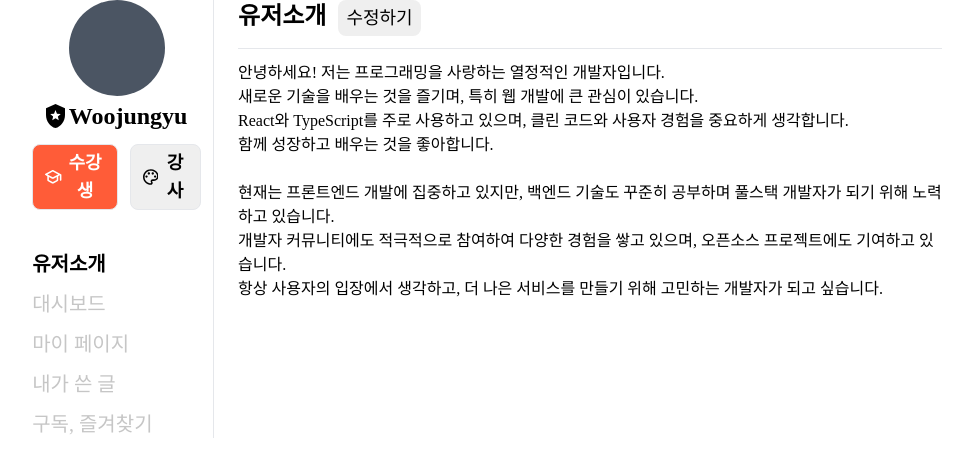
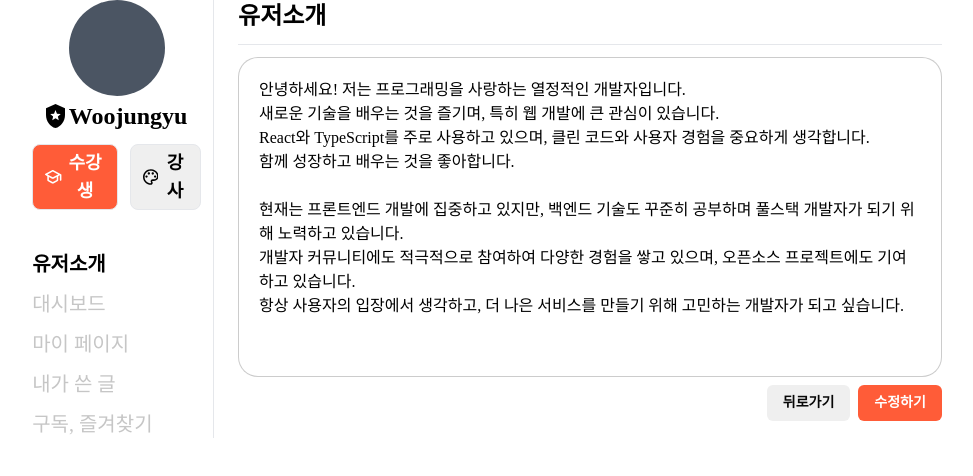
Before and after one commit to dnwnsrb11/grimtalk, a React (Vite) app: page /mypage in a window 1280 px wide. Both pictures are taken after a click on the button "수정하기". Shown: the top 476 px of the page, without its empty margins (153-1126 px from the left). Built offline with nearby package versions, Linux system fonts and the light colour scheme; a web font is replaced by a local one.

Commit message:
feat: 마이페이지 소개 섹션 수정 기능 구현
- MemberIntroSection 컴포넌트에 소개글 수정 기능 추가
- MyPageContentLayout에 편집 상태 관리 로직 구현
- 수정하기/뒤로가기 버튼 및 textarea 추가

```diff
--- a/src/components/mypage/MemberIntroSection.jsx
+++ b/src/components/mypage/MemberIntroSection.jsx
@@ -1,14 +1,53 @@
+import { useState } from 'react';
+
 // 마이페이지의 유저 소개 섹션을 담당하는 컴포넌트
-export const MemberIntroSection = () => {
-  // 여기서 api를 통해 intro를 불러올 예정
-  const intro = `안녕하세요! 저는 프로그래밍을 사랑하는 열정적인 개발자입니다.
+export const MemberIntroSection = ({ isEditing, setIsEditing }) => {
+  const [introText, setIntroText] =
+    useState(`안녕하세요! 저는 프로그래밍을 사랑하는 열정적인 개발자입니다.
 새로운 기술을 배우는 것을 즐기며, 특히 웹 개발에 큰 관심이 있습니다.
 React와 TypeScript를 주로 사용하고 있으며, 클린 코드와 사용자 경험을 중요하게 생각합니다.
 함께 성장하고 배우는 것을 좋아합니다.
 
 현재는 프론트엔드 개발에 집중하고 있지만, 백엔드 기술도 꾸준히 공부하며 풀스택 개발자가 되기 위해 노력하고 있습니다.
 개발자 커뮤니티에도 적극적으로 참여하여 다양한 경험을 쌓고 있으며, 오픈소스 프로젝트에도 기여하고 있습니다.
-항상 사용자의 입장에서 생각하고, 더 나은 서비스를 만들기 위해 고민하는 개발자가 되고 싶습니다.`;
+항상 사용자의 입장에서 생각하고, 더 나은 서비스를 만들기 위해 고민하는 개발자가 되고 싶습니다.`);
 
-  return <p className="whitespace-pre-wrap break-all text-base">{intro}</p>;
+  const [editingText, setEditingText] = useState(introText);
+
+  const handleSave = () => {
+    setIntroText(editingText);
+    setIsEditing(false);
+    // 여기에 API 호출 로직 추가
+  };
+
+  if (isEditing) {
+    return (
+      <div className="flex flex-col gap-2">
+        <textarea
+          value={editingText}
+          onChange={(e) => setEditingText(e.target.value)}
+          className="h-[40vh] w-full resize-none overflow-auto rounded-[20px] border border-[#000000] border-opacity-20 p-5 focus:outline-none"
+        />
+        <div className="flex justify-end gap-2">
+          <button
+            onClick={() => setIsEditing(false)}
+            className="rounded-md bg-bg-gray-color px-4 py-2 text-sm font-semibold text-common-font-color
+            hover:bg-bg-gray-color/60
+            focus:bg-bg-gray-color/60
+            active:bg-bg-gray-color/60"
+          >
+            뒤로가기
+          </button>
+          <button
+            onClick={handleSave}
+            className="rounded-md bg-primary-color px-4 py-2 text-sm font-semibold text-white hover:bg-primary-color/80 focus:bg-primary-color/80 active:bg-primary-color/80"
+          >
+            수정하기
+          </button>
+        </div>
+      </div>
+    );
+  }
+
+  return <p className="whitespace-pre-wrap break-all text-base">{introText}</p>;
 };
--- a/src/layouts/MyPageContentLayout.jsx
+++ b/src/layouts/MyPageContentLayout.jsx
@@ -1,13 +1,24 @@
 // 마이페이지 컨텐츠의 레이아웃을 담당하는 컴포넌트
+import { useState, cloneElement } from 'react';
+
 export const MyPageContentLayout = ({
   navMenuTitle, // 현재 선택된 네비게이션 메뉴 제목
   navMenuContent, // 선택된 메뉴에 해당하는 컨텐츠
 }) => {
+  const [isEditing, setIsEditing] = useState(false);
+
   // 유저 소개일 때 메뉴 타이틀에 출력될 컴포넌트
   const memberInfoMenuTitleSection = (
-    <div className="flex flex-row gap-3">
+    <div className="flex flex-row items-center gap-3">
       <div className="text-2xl font-bold">{navMenuTitle}</div>
-      <button className="rounded-lg bg-bg-gray-color px-2 py-1 text-lg">수정하기</button>
+      {!isEditing && (
+        <button
+          onClick={() => setIsEditing(true)}
+          className="rounded-lg bg-bg-gray-color px-2 py-1 text-lg"
+        >
+          수정하기
+        </button>
+      )}
     </div>
   );
 
@@ -23,7 +34,7 @@ export const MyPageContentLayout = ({
       {/* 구분선 */}
       <hr className="w-full" />
       {/* 메뉴 컨텐츠 */}
-      {navMenuContent}
+      {navMenuContent && cloneElement(navMenuContent, { isEditing, setIsEditing })}
     </>
   );
 };
```
